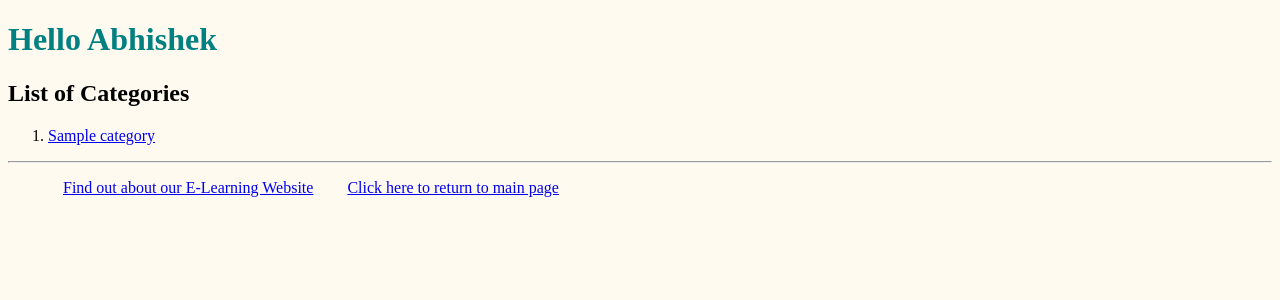
After one commit to AbhishekYawalkar21/Distance-Education, a Django app: template templates/myappF23/index.html in a window 1280 px wide. The commit adds this page. Shown: the top 300 px of the page. Run offline with Django 3.2, Linux system fonts and the light colour scheme; the template is opened without the code that fills it: most values are stand-ins (such as "Sample title", 1, 10 or a date in 2020).

Commit message:
Updated template files and views. Also added styles.css

```diff
--- /dev/null
+++ b/myappF23/static/myappF23/styles.css
@@ -0,0 +1,12 @@
+.hbar1{
+    display: inline;
+    margin: 15px;
+}
+
+h1{
+    color: teal;
+}
+
+body{
+    background-color: floralwhite;
+}
--- /dev/null
+++ b/templates/myappF23/base.html
@@ -0,0 +1,22 @@
+{% load static %}
+<!DOCTYPE html>
+<html lang="en">
+<head>
+    <meta charset="UTF-8">
+    <link rel="stylesheet" type="text/css" href="{% static 'myappF23/styles.css'%}"/>
+    <title>E-Learning WebApp - {% block title %}Welcome!{% endblock %}</title>
+</head>
+<body>
+    <div>
+        <h1>{% block myhdg %}Hello Abhishek{% endblock %}</h1>
+        {% block body_block %}{% endblock %}
+    </div>
+    <hr/>
+    <div>
+        <ul>
+            <li class="hbar1"><a href="{% url 'myappF23:about' %}">Find out about our E-Learning Website</a></li>
+            <li class="hbar1"><a href="{% url 'myappF23:index' %}">Click here to return to main page</a><br></li>
+        </ul>
+    </div>
+</body>
+</html>
--- a/templates/myappF23/course-details.html
+++ b/templates/myappF23/course-details0.html
@@ -2,7 +2,7 @@
 <html lang="en">
 <head>
     <meta charset="UTF-8">
-    <title>Instructor Details</title>
+    <title>Course Details</title>
 </head>
 <body>
     <h2>{{ context.course }}</h2>
--- /dev/null
+++ b/templates/myappF23/index.html
@@ -0,0 +1,16 @@
+{% extends 'myappF23/base.html' %}
+{% block body_block %}
+    {% if category_list %}
+        <h2>List of Categories</h2>
+        <ol>
+            {% for category in category_list %}
+                <!--<li>{{ category.name }}</li>-->
+                <li><a href="{% url 'myappF23:detail' category.id%}">{{ category.name }}</a></li>
+            {% endfor %}
+        </ol>
+    {% else %}
+        <strong>There are no available categories!</strong>
+    {% endif %}
+    <!-- <p><a href="/myappF23/about">About Page</a></p> -->
+{#    <a href="{% url 'myappF23:about' %}">About Page</a>#}
+{% endblock %}
```
Also changed, not shown: myappF23/views.py (+15 -5 lines), templates/myappF23/about.html (added, +7 -0 lines), templates/myappF23/course_details.html (added, +13 -0 lines), templates/myappF23/detail.html (added, +15 -0 lines), db.sqlite3.
